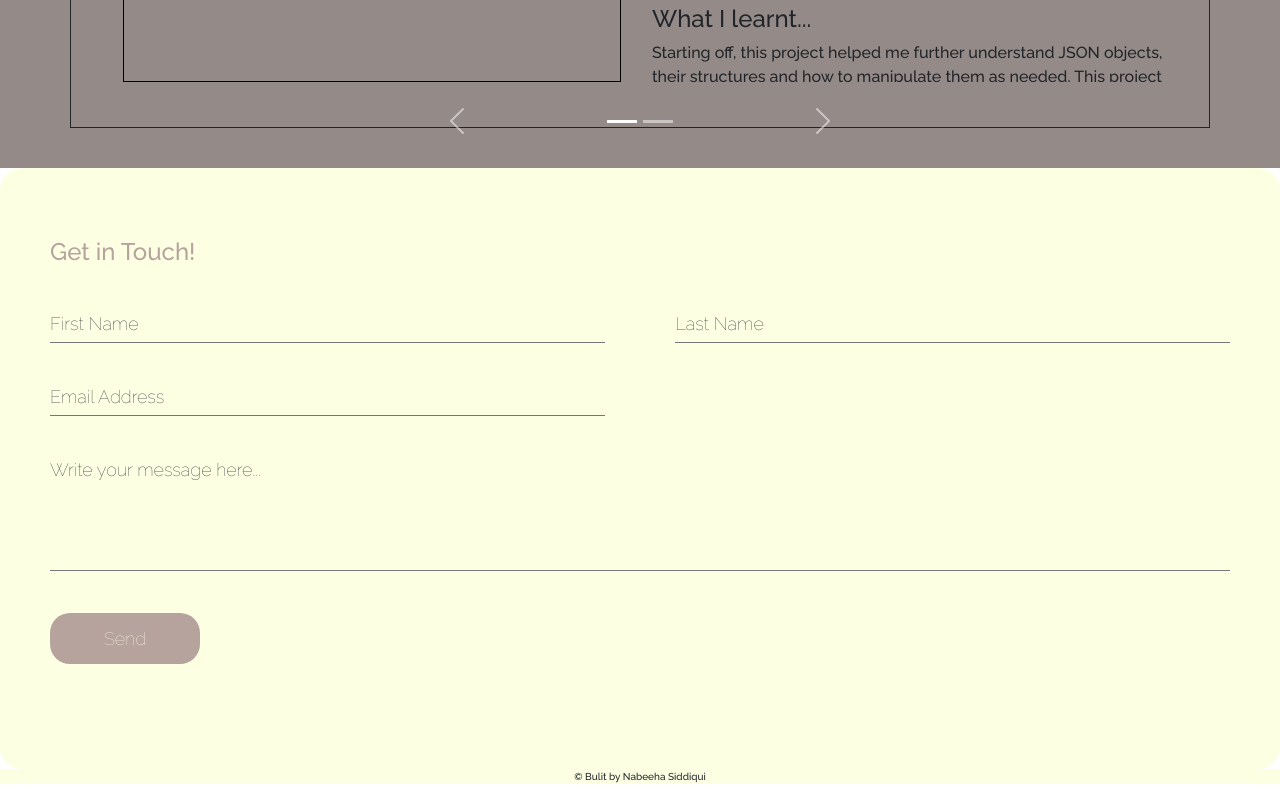
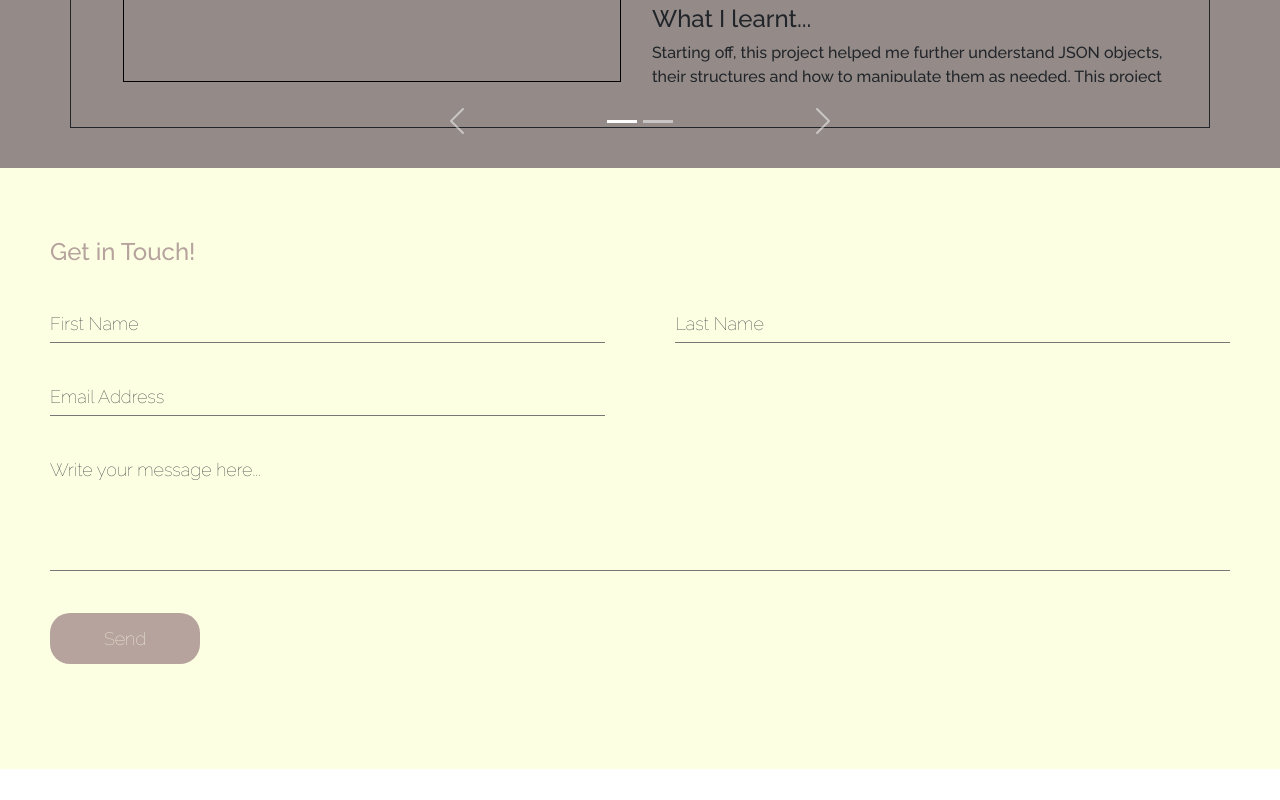
Before and after one commit to NabeehaSiddiqui/Personal-Website, a website: page index.html in a window 1280 px wide. Shown: the part 2107-2907 px from the top of the page. After the commit the page ends 2876 px from the top, so only its background shows below. Drawn offline with nearby package versions, Linux system fonts and the light colour scheme; a web font is replaced by a local one.

Commit message:
Update index.html

```diff
--- a/css/style.css
+++ b/css/style.css
@@ -27,13 +27,6 @@ a {
 
 span {
     font-family: 'Noto Nastaliq Urdu', serif;
-}
-
-footer {
-    text-align: center;
-    font-size: 10px;
-    background-color: #fdffe3;
-    vertical-align: top;
 }
 
 ul {
@@ -288,14 +281,13 @@ ul {
     height: 75%;
 }
 
-/* for gmail */
+/* for form */
 
 .contactForm {
     width: 100%;
     padding: 70px 50px;
     height: 100%;
     background: #fdffe3;
-    border-radius: 22px;
     font-family: 'Raleway', sans-serif;
 }
 
--- a/index.html
+++ b/index.html
@@ -351,10 +351,8 @@
     </div>
 </section>
 </body>
-<footer>
-    <p>&copy; Bulit by Nabeeha Siddiqui </p>
-</footer>
 </html>
+
 
 <script>
     //typed.js animation
```
Also changed, not shown: thank-you.html (+0 -3 lines).
